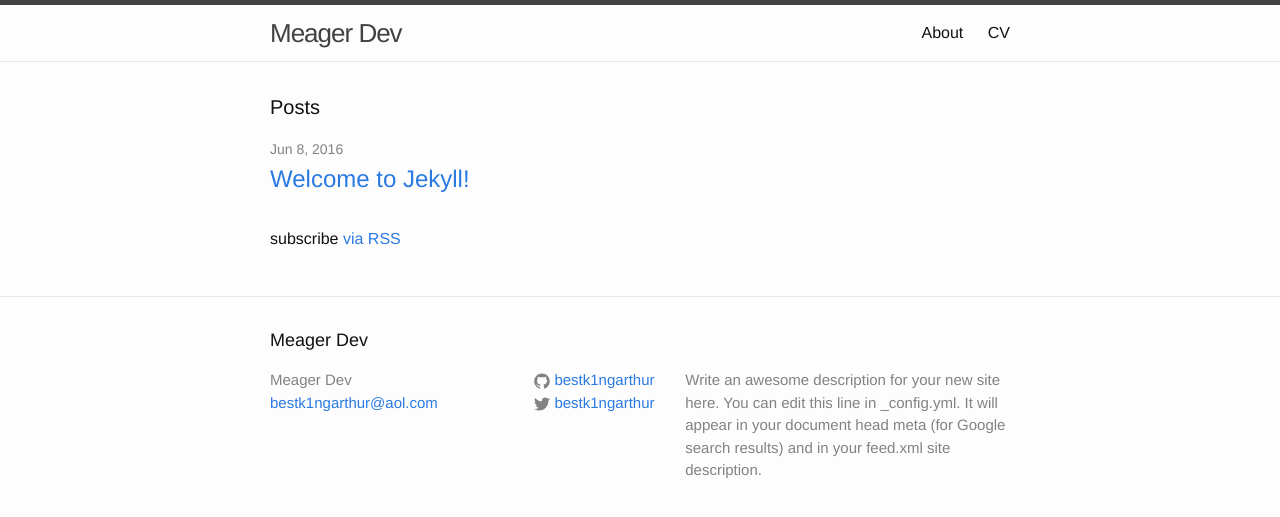
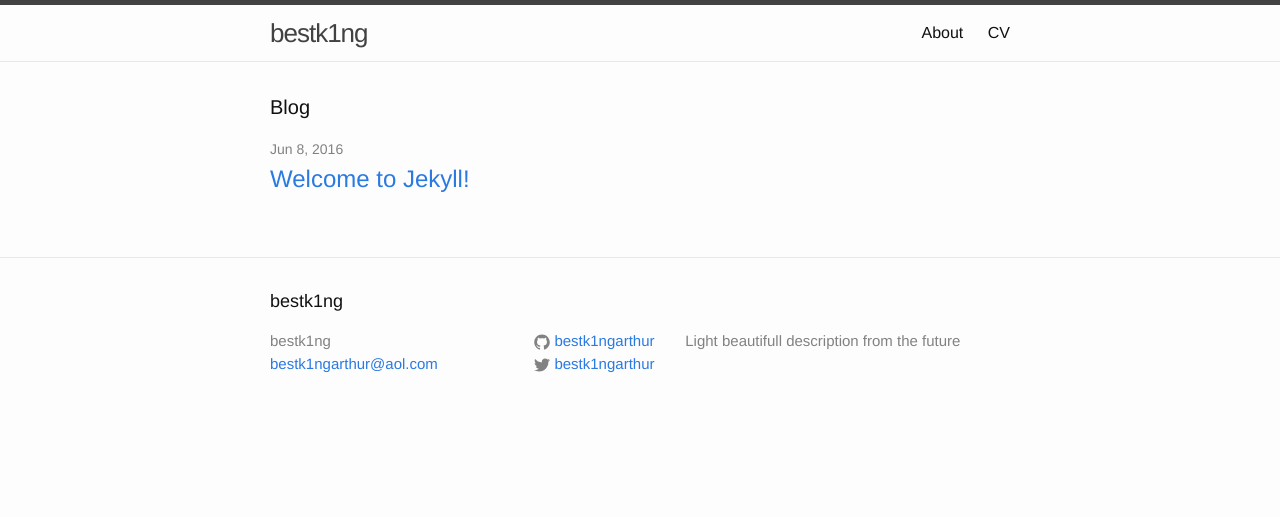
Before and after one commit to bestK1ngArthur/bestK1ngArthur.github.io, a Jekyll site: the page built from index.html, in a window 1280 px wide. Shown: the top 517 px of the page. Built offline with Jekyll 4.4.1, drawn with Linux system fonts in a browser that asks for light colours.

```diff
--- a/_config.yml
+++ b/_config.yml
@@ -1,19 +1,10 @@
-# Welcome to Jekyll!
-#
-# This config file is meant for settings that affect your whole blog, values
-# which you are expected to set up once and rarely need to edit after that.
-# For technical reasons, this file is *NOT* reloaded automatically when you use
-# 'jekyll serve'. If you change this file, please restart the server process.
-
 # Site settings
-title: Meager Dev
+title: bestk1ng
 email: bestk1ngarthur@aol.com
-description: > # this means to ignore newlines until "baseurl:"
-  Write an awesome description for your new site here. You can edit this
-  line in _config.yml. It will appear in your document head meta (for
-  Google search results) and in your feed.xml site description.
-baseurl: "" # the subpath of your site, e.g. /blog
-url: "http://bestk1ng.ru" # the base hostname & protocol for your site
+description: >
+  Light beautifull description from the future
+baseurl: ""
+url: "http://bestk1ng.ru"
 twitter_username: bestk1ngarthur
 github_username:  bestk1ngarthur
 
--- a/index.html
+++ b/index.html
@@ -4,7 +4,7 @@ layout: default
 
 <div class="home">
 
-  <h1 class="page-heading">Posts</h1>
+  <h1 class="page-heading">Blog</h1>
 
   <ul class="post-list">
     {% for post in site.posts %}
@@ -18,6 +18,4 @@ layout: default
     {% endfor %}
   </ul>
 
-  <p class="rss-subscribe">subscribe <a href="{{ "/feed.xml" | prepend: site.baseurl }}">via RSS</a></p>
-
 </div>
```
